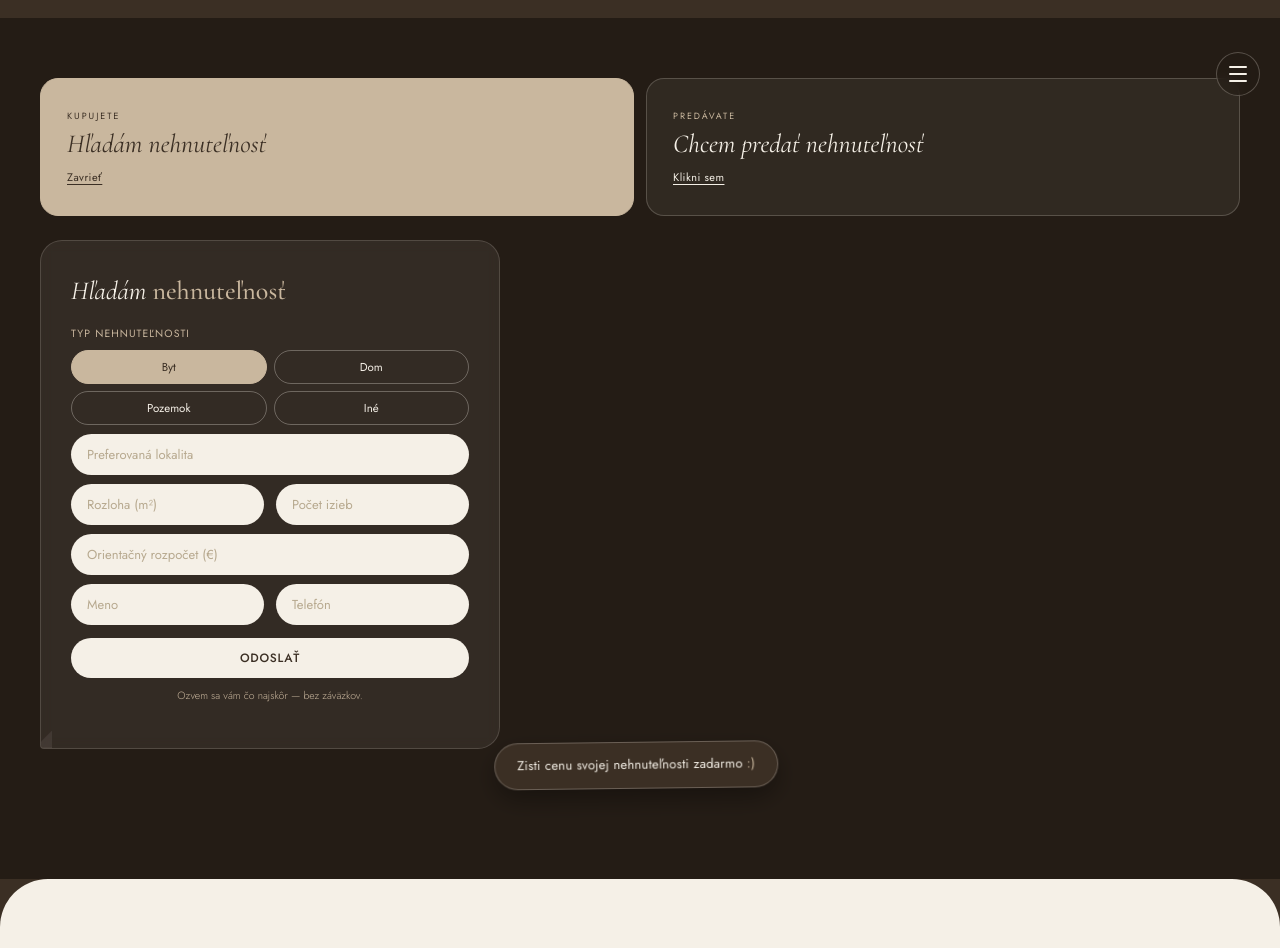
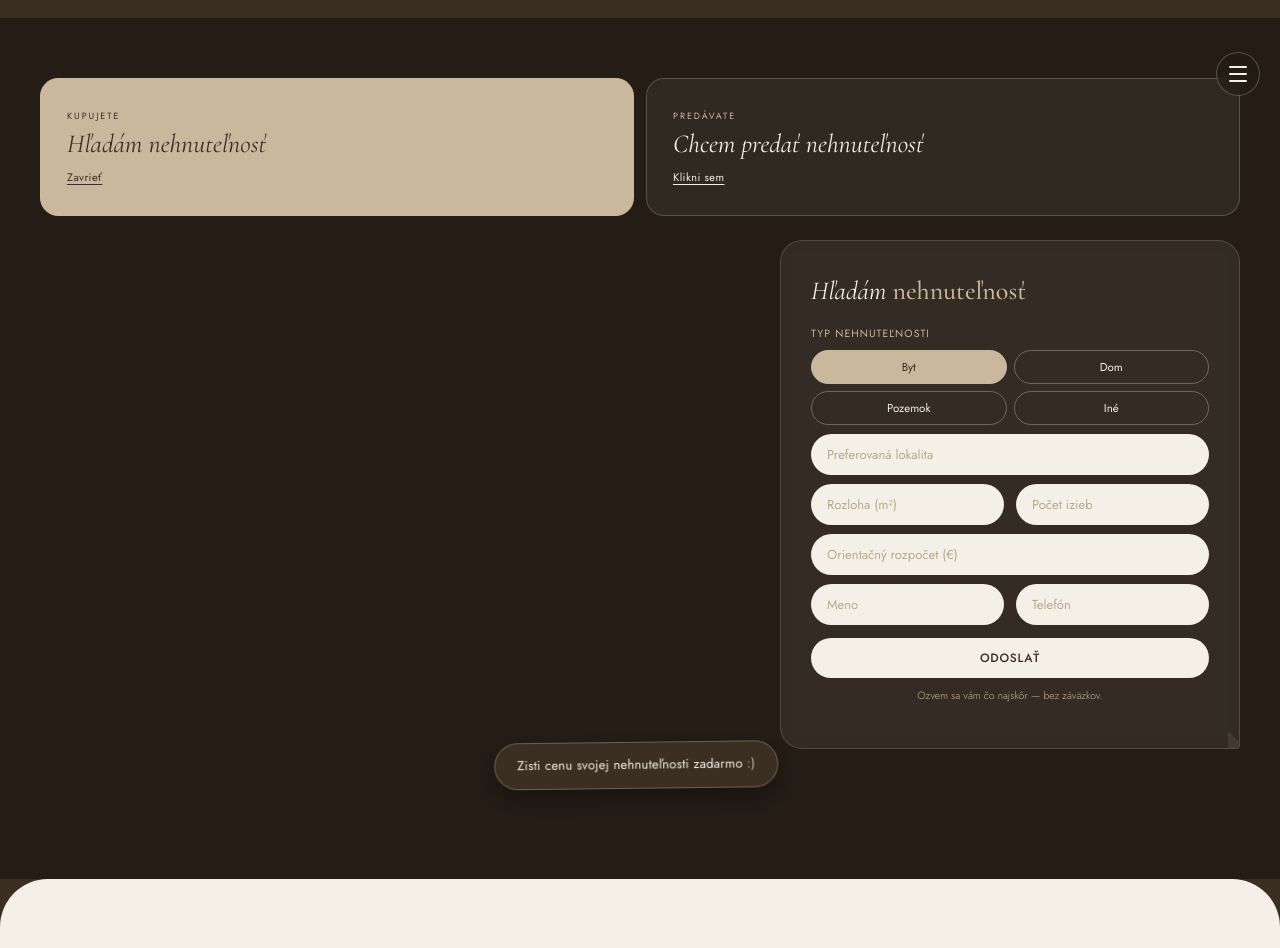
Before and after one commit to sonatomankova/sonaweb, a Flask app: template templates/index.html in a window 1280 px wide, after a click that opens the changed part. Shown: the part 1130-2078 px from the top of the page. Run offline with Flask 3, Linux system fonts and the light colour scheme; the template is opened without the code that fills it, so the values that code supplies are empty.

Commit message:
Put sell/search form on the right on desktop
Co-Authored-By: Claude Sonnet 5.5 <noreply@anthropic.com>

```diff
--- a/templates/index.html
+++ b/templates/index.html
@@ -1600,6 +1600,13 @@
     .qb-tile-title{ font-size:26px; }
     .qb-form-wrap.open{ margin-top:24px; }
     .quick-bubble{ max-width:460px; }
+    .qb-form-wrap > .quick-bubble{ margin-left:auto; width:100%; }
+    .quick-bubble{ border-radius:22px 22px 4px 22px; }
+    .quick-bubble::after{
+      left:auto; right:-6px;
+      border-left:none; border-right:1px solid rgba(245,240,231,0.16);
+      clip-path: polygon(0 0, 100% 100%, 0 100%);
+    }
     .quick-bubble{ padding:34px 30px; }
     .quick-bubble-label{ font-size:26px; }
     .qb-row{ gap:12px; }
@@ -2106,8 +2113,9 @@
     el.addEventListener('click', function(){ if(el.parentNode) el.parentNode.removeChild(el); });
     stack.appendChild(el);
   }
-  // Bubliny nesmú zakrývať text ani videá: v sekciách Marketing videá, Chcem predať/Hľadám a O mne sa skryjú.
-  var lightSections = Array.prototype.slice.call(document.querySelectorAll('.panel, .marketing-section, .quick-bubble-section'));
+  // Bubliny nesmú zakrývať text ani videá: v sekciách Marketing videá a O mne sa skryjú (na mobile aj pri formulároch Chcem predať/Hľadám).
+  var lightSections = Array.prototype.slice.call(document.querySelectorAll('.panel, .marketing-section'));
+  var mobileOnlySections = Array.prototype.slice.call(document.querySelectorAll('.quick-bubble-section')); // na desktope je formulár vpravo, bubliny vľavo
   var blocked = false, checkQueued = false;
   function checkBlocked(){
     checkQueued = false;
@@ -2115,7 +2123,8 @@
     var bottomOffset = desktop ? 30 : 140;
     var zoneBottom = window.innerHeight - bottomOffset + 10;
     var zoneTop = zoneBottom - cfg.rise - 100;
-    var hit = lightSections.some(function(el){
+    var list = desktop ? lightSections : lightSections.concat(mobileOnlySections);
+    var hit = list.some(function(el){
       var r = el.getBoundingClientRect();
       return r.top < zoneBottom && r.bottom > zoneTop;
     });
```
